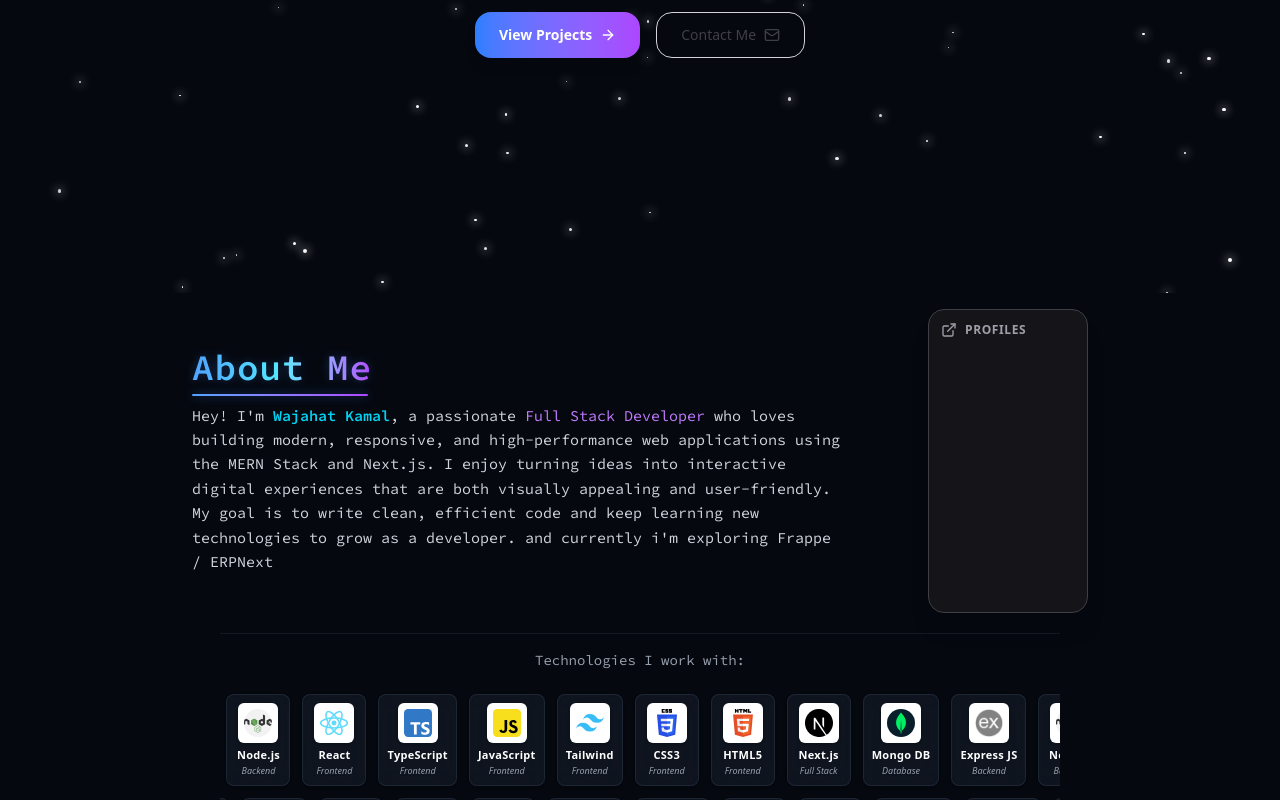
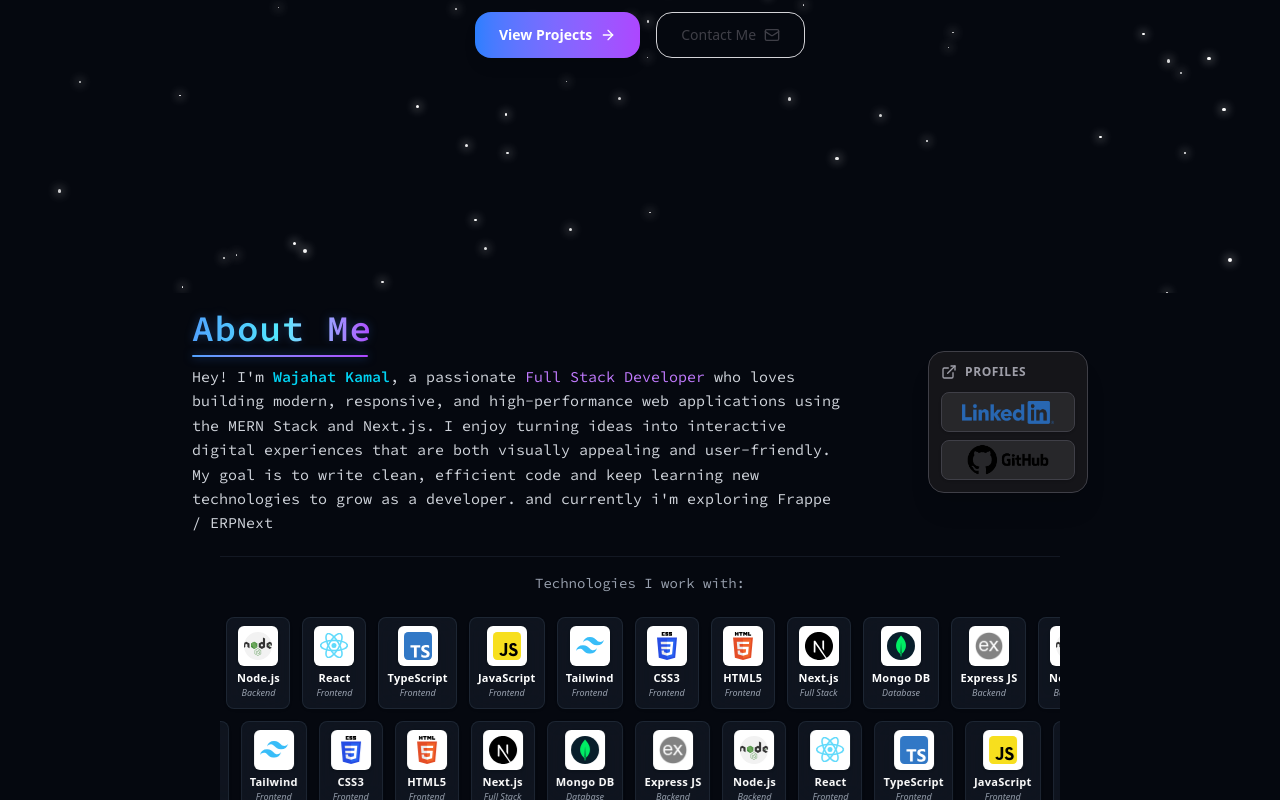
Before and after one commit to wajahat-kamal/Dev-Portfolio, a React (Vite) app: page / in a window 1280 px wide. Shown: the part 507-1307 px from the top of the page. Built offline with nearby package versions, Linux system fonts and the light colour scheme.

Commit message:
Remove LinkedInBadge component and update AboutSection to directly include LinkedIn profile links, improving code clarity and reducing unnecessary dependencies.

```diff
--- a/src/components/AboutSection.jsx
+++ b/src/components/AboutSection.jsx
@@ -5,7 +5,6 @@ import SkillsSection from "./SkillsSection";
 import liLogo from "../assets/icons/linkedin-logo.png";
 import giLogo from "../assets/icons/github-logo.png";
 import { ExternalLink } from "lucide-react";
-import LinkedInBadge from "./LinkedInBadge";
 
 export const AboutSection = () => {
   return (
@@ -60,7 +59,7 @@ export const AboutSection = () => {
             Profiles
           </h1>
 
-          {/* <div className="flex flex-col gap-2">
+          <div className="flex flex-col gap-2">
             <a
               href="https://www.linkedin.com/in/wajahat-kamal/"
               target="_blank"
@@ -84,8 +83,7 @@ export const AboutSection = () => {
                 className="h-12 w-full object-contain group-hover:scale-105 transition-transform duration-300"
               />
             </a>
-          </div> */}
-          <LinkedInBadge/>
+          </div>
         </motion.div>
       </div>
 
--- a/src/components/LinkedInBadge.jsx
+++ /dev/null
@@ -1,33 +0,0 @@
-import { useEffect } from "react";
-
-const LinkedInBadge = () => {
-  useEffect(() => {
-    // remove old script if exists
-    const oldScript = document.getElementById("linkedin-badge-script");
-    if (oldScript) oldScript.remove();
-
-    // create new script
-    const script = document.createElement("script");
-    script.src = "https://platform.linkedin.com/badges/js/profile.js";
-    script.async = true;
-    script.defer = true;
-    script.id = "linkedin-badge-script";
-
-    document.body.appendChild(script);
-  }, []);
-
-  return (
-    <div
-      className="badge-base LI-profile-badge"
-      data-locale="en_US"
-      data-size="medium"
-      data-theme="light"
-      data-type="VERTICAL"
-      data-vanity="wajahat-kamal-118b01372"
-      data-version="v1"
-      style={{ minHeight: "250px" }}
-    ></div>
-  );
-};
-
-export default LinkedInBadge;
```
